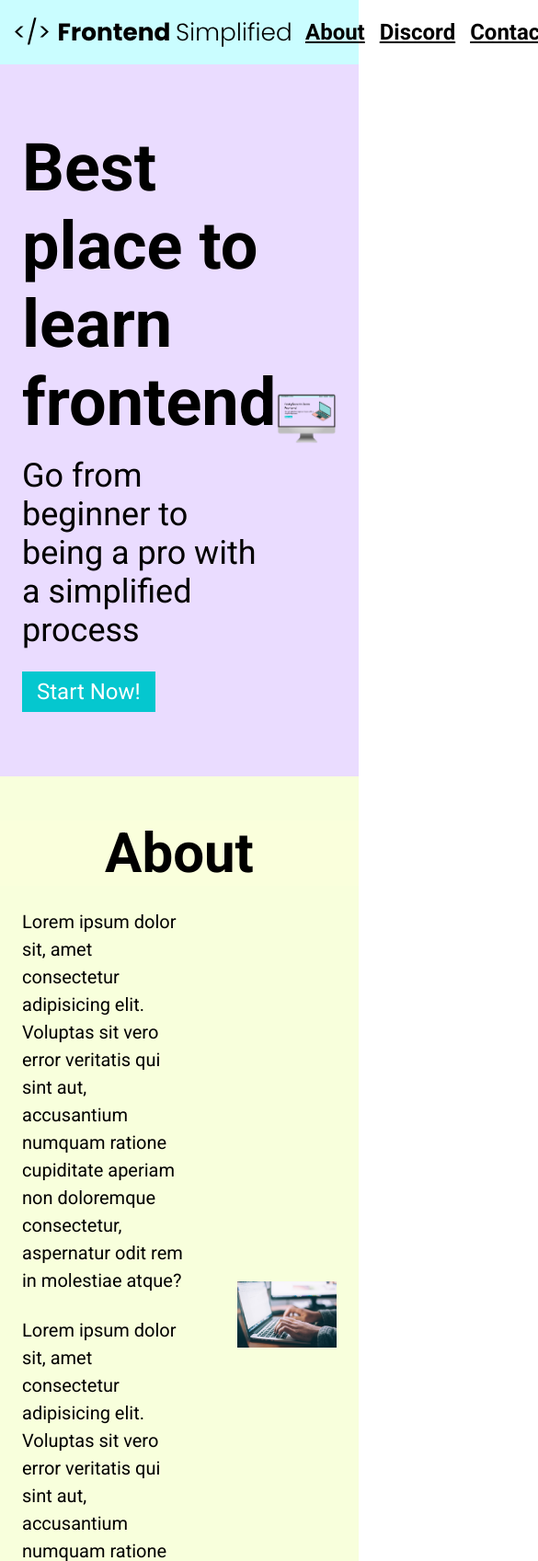
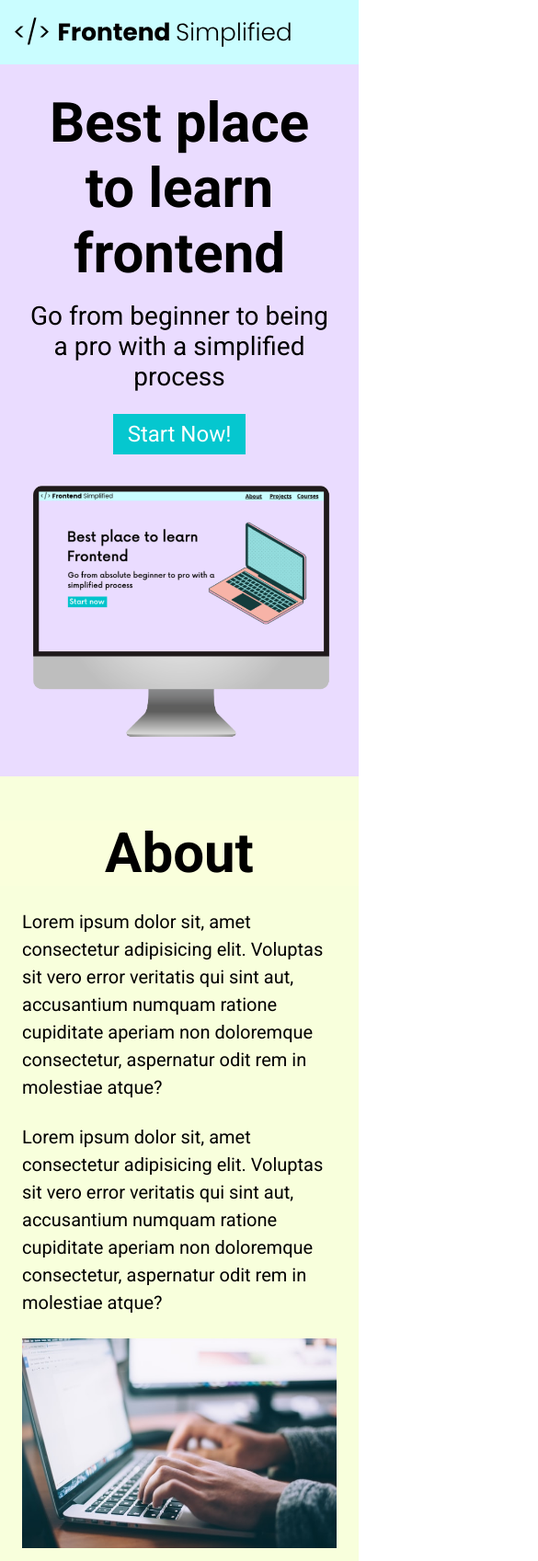
Before and after one commit to Kaan3223/Semantic-HTML-Practice, a plain HTML site: page index.html in a window 390 px wide. Shown: the top 1697 px of the page at 92% size, 585 px wide, since content can reach past the window. Drawn offline with Linux system fonts and the light colour scheme.

Commit message:
Created responsive design for mobile users

```diff
--- a/index.html
+++ b/index.html
@@ -19,15 +19,15 @@
       </nav>
       <header>
         <div class="row">
-          <div>
+          <div class="home__description">
             <h1>Best place to learn frontend</h1>
             <p class="subheader">Go from beginner to being a pro with a simplified process</p>
-            <button>Start Now!</button>
+            <button class="home__description--button">Start Now!</button>
           </div>
           <figure>
             <img src="./assets/laptop.png" alt="Home page image" />
           </figure>
-          </div>
+        </div>
       </header>
     </section>
 
--- a/style.css
+++ b/style.css
@@ -142,6 +142,7 @@ li {
       display: flex;
       flex-direction: column;
       margin: 0 auto;
+      padding: 0 24px;
   }
 
   input, textarea {
@@ -173,3 +174,69 @@ footer {
     padding: 0 16px;
 
 }
+/* SMALL PHONES, TABLETS, LARGE SMARTPHONES */
+@media (max-width: 728px) {
+    .row {
+        flex-direction: column;
+    }
+
+    .home__description {
+        margin-bottom: 24px;
+        display: flex;
+        flex-direction: column;
+        align-items: center;
+    }
+
+    .home__description--button {
+        max-width: 240px;
+    }
+
+    h1 {
+        text-align: center;
+        font-size: 60px;
+    }
+
+    .subheader {
+        text-align: center;
+        font-size: 28px;
+    }
+
+    ul {
+        display: none;
+
+    }
+
+    .section__description {
+        flex-direction: column;
+    }
+
+    .section__description--wrapper {
+        width: 100%;
+
+    }
+
+    .about__img--wrapper {
+        width: 100%;
+    }
+
+    #discord .section__description {
+        flex-direction: column-reverse;
+    }
+
+    footer {
+        padding: 48px 24px;
+    }
+    .footer__logo {
+        max-width: 360px;
+    }
+
+    .footer__link {
+        padding: 0 4px;
+        font-size: 18x;
+    }
+
+    .footer__links{
+        margin: 24px;
+    }
+
+}
```
